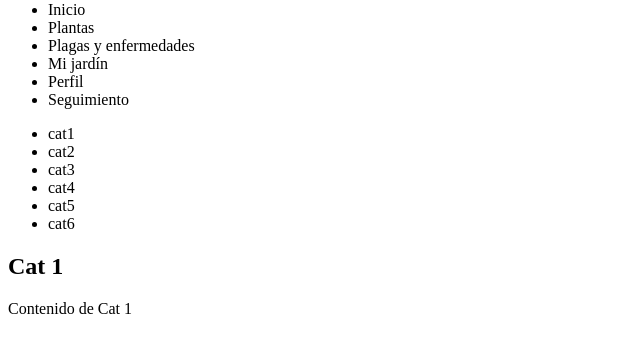
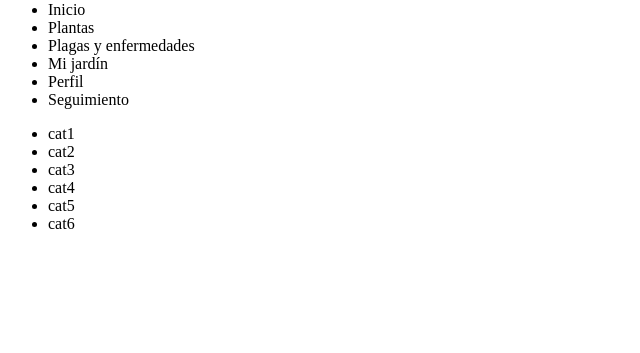
Before and after one commit to Alan-AC/PlantNook, a plain HTML site: page plants.html in a window 1280 px wide. Shown: the part 79-432 px from the top of the page, without its empty margins (0-640 px from the left). Drawn offline with Linux system fonts and the light colour scheme.

Commit message:
cambio mostrar categorías

```diff
--- a/plants.html
+++ b/plants.html
@@ -28,7 +28,7 @@
         </ul>
     </div>
 
-    <div id="cat1" class="category">
+    <div id="cat1" class="category" style="display: none;">
         <h2>Cat 1</h2>
         <p>Contenido de Cat 1</p>
     </div>
--- a/plants.js
+++ b/plants.js
@@ -1,6 +1,5 @@
 function toggleCategory(categoryId) {
     // Ocultar todas las categorías
-    var categories = document.querySelectorAll('.category');
     var categoryDiv = document.querySelectorAll('.categories');
     categories.forEach(function(category) {
         category.style.display = 'none';
```
